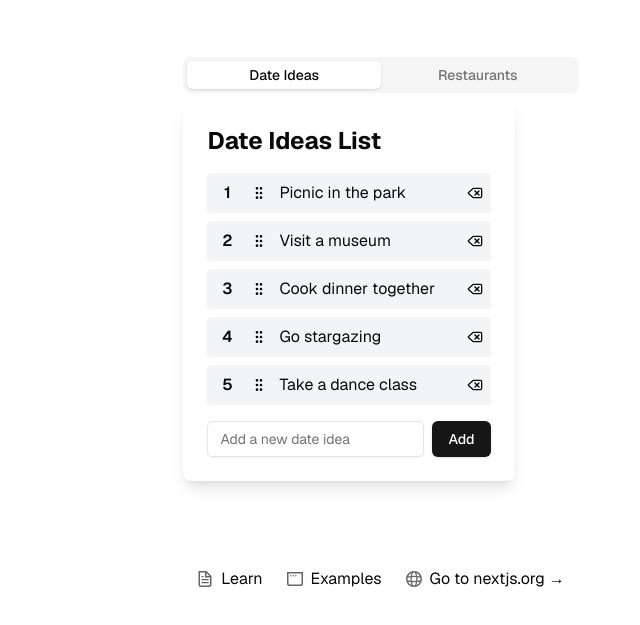
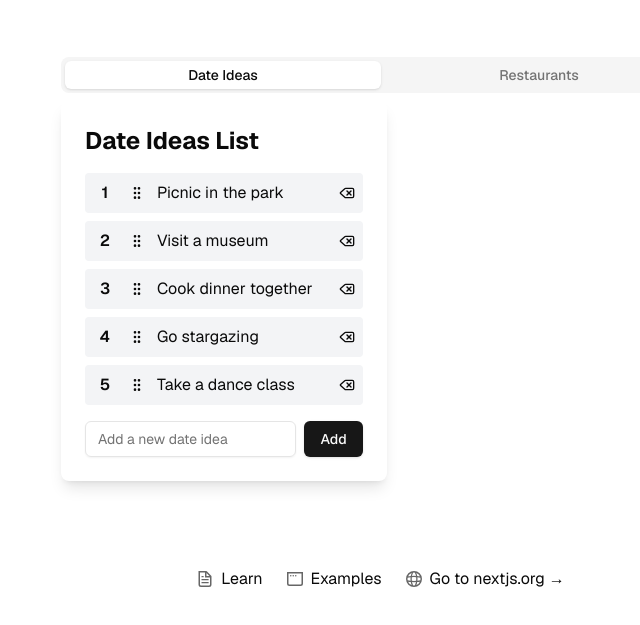
Before and after one commit to meddlin/ranked-dates, a Next.js app: page / in a window 1280 px wide. Shown: the part 131-756 px from the top of the page, without its empty margins (259-899 px from the left). Built offline with nearby package versions, Linux system fonts and the light colour scheme.

Commit message:
notes styles - width - spacing - wrapped text

```diff
--- a/src/app/page.tsx
+++ b/src/app/page.tsx
@@ -23,7 +23,7 @@ export default function Home() {
               <TabsTrigger value="tab2">Restaurants</TabsTrigger>
             </TabsList>
             <TabsContent value="tab1">
-              <div className="flex flex-row justify-between align-center space-x-16">
+              <div className="flex flex-row justify-between align-center space-x-8">
                 <DateIdeasList
                   title="Date Ideas List"
                   placeholderText="Add a new date idea"
@@ -35,7 +35,7 @@ export default function Home() {
                     { id: '5', content: 'Take a dance class', notes: 'still need to decide on a studio' },
                   ]}
                 />
-                <div>
+                <div className="pt-16 w-72 text-pretty"> {/* border-2 border-blue-300"> */}
                   {previewedItem}
                 </div>
               </div>
```
